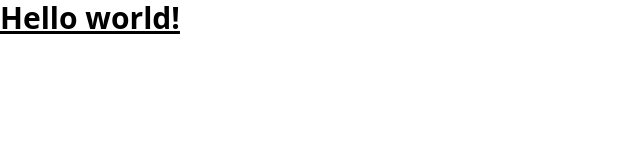
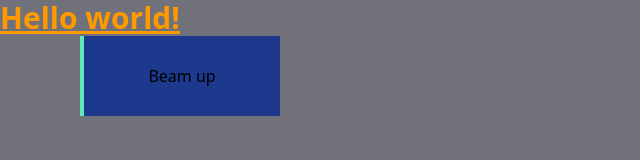
Before and after one commit to Zagaz/tailwindcss--project, a website: page src/index.html in a window 1280 px wide. Shown: the whole page, without its empty margins (0-640 px from the left). Drawn offline with Linux system fonts and the light colour scheme.

Commit message:
first tests

```diff
--- a/src/index.html
+++ b/src/index.html
@@ -5,9 +5,10 @@
   <meta name="viewport" content="width=device-width, initial-scale=1.0">
   <link href="./output.css" rel="stylesheet">
 </head>
-<body>
-  <h1 class="text-3xl font-bold underline">
+<body class=" bg-zinc-500">
+  <h1  class="text-3xl text-amber-500 font-bold underline">
     Hello world!
   </h1>
+  <button class="w-50 h-20 border-2 border-amber-950 border-s-emerald-300 bg-blue-900  ml-20 border-l-4 border-r-0 border-t-0 border-b-0 " > Beam up </button>
 </body>
 </html>
```
Also changed, not shown: src/output.css.
